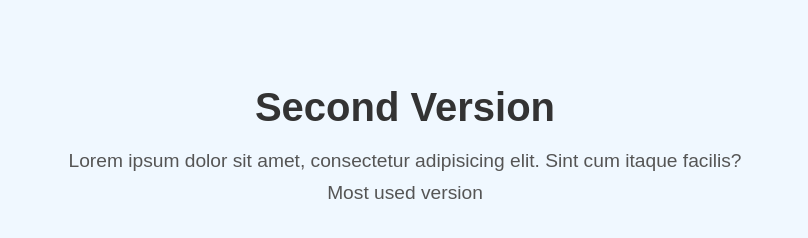
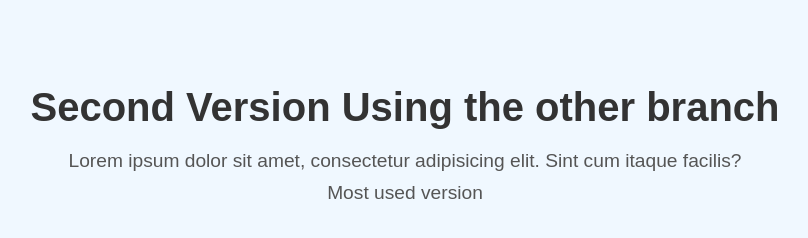
Before and after one commit to Ali-khursheed/My-repo, a plain HTML site: page index.html in a window 1280 px wide. Shown: the whole page, without its empty margins (235-1043 px from the left). Drawn offline with Linux system fonts and the light colour scheme.

Commit message:
New file merge using the other branch

```diff
--- a/index.html
+++ b/index.html
@@ -7,7 +7,7 @@
 		<link rel="stylesheet" href="style.css" />
 	</head>
 	<body>
-		<h1>Second Version</h1>
+		<h1>Second Version Using the other branch</h1>
 		<p>
 			Lorem ipsum dolor sit amet, consectetur adipisicing elit. Sint cum itaque
 			facilis?
```
